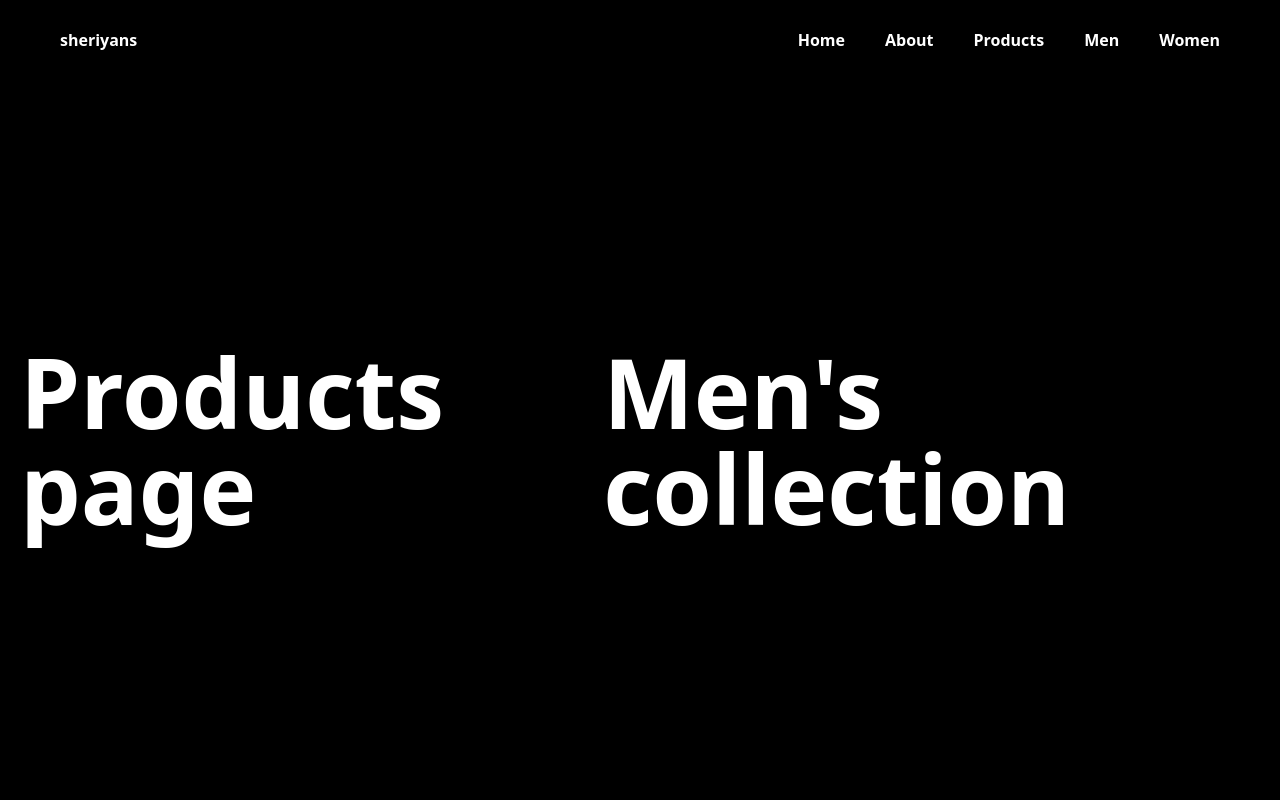
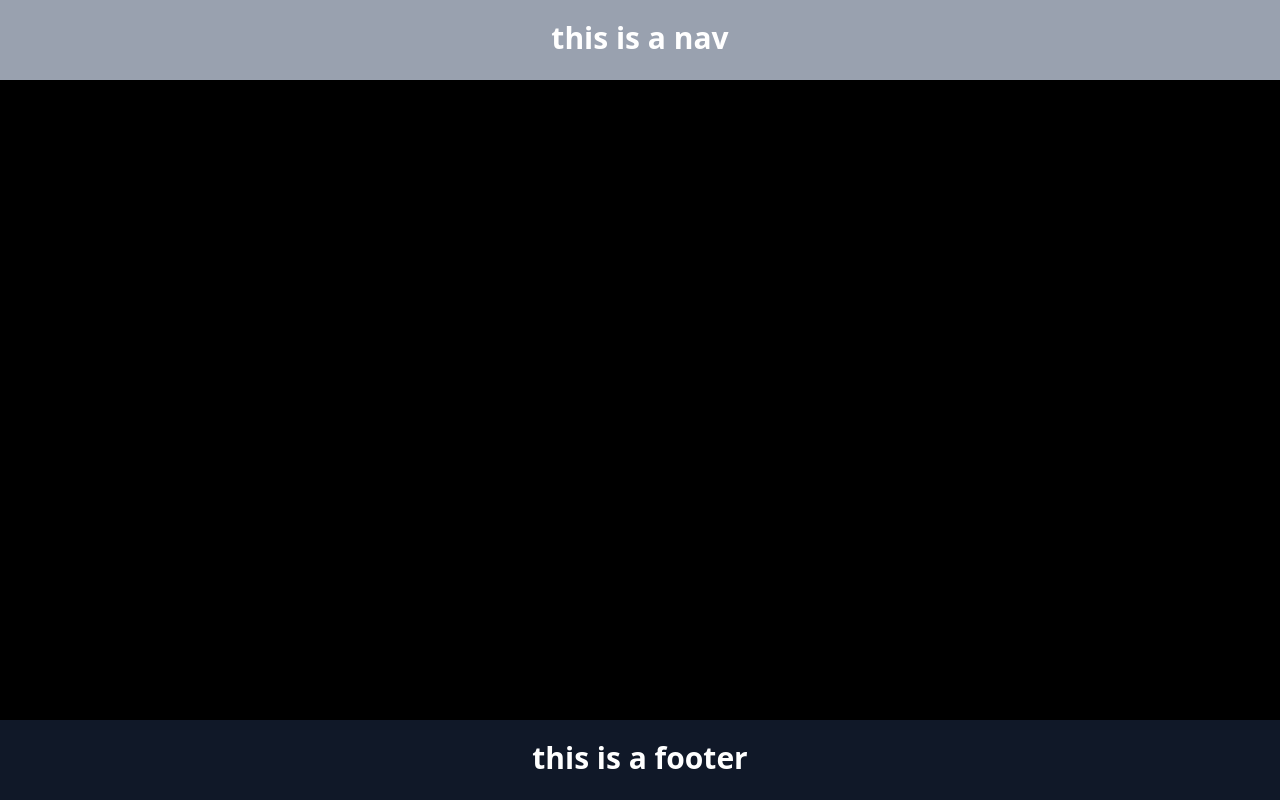
Before and after one commit to dhruval1907/React-cohort22, a React (Vite) app in the folder react-routing/: page /products/men in a window 1280 px wide. Built offline with nearby package versions, Linux system fonts and the light colour scheme.

Commit message:
learning the roting

```diff
--- a/react-routing/src/App.jsx
+++ b/react-routing/src/App.jsx
@@ -1,26 +1,12 @@
 import React from 'react'
-import Home from './pages/Home'
-import {Route, Routes} from "react-router-dom";
-import About from './pages/About';
-import Products from './pages/Product';
-import Notfound from './pages/Notfound';
-import Nav from './components/Nav';
-import Men from './pages/Men';
-import Women from './pages/Women';
+import Nav from './components/Nav'
+import Footer from './components/Footer'
 
 const App = () => {
   return (
-    <div className='h-screen overflow-hidden w-full bg-black text-white font-semibold p-5'>
+    <div className='bg-black h-screen w-full'>
       <Nav/>
-      <Routes>
-        <Route path='/'  element={<Home/>}/>
-        <Route path='/about'  element={<About/>}/>
-        <Route path='/products'  element={<Products/>}>
-          <Route path='men' element={<Men/>}/>
-          <Route path='women' element={<Women/>}/>
-        </Route>
-        <Route path='*' element={<Notfound/>}/>
-      </Routes>
+      <Footer />
     </div>
   )
 }
--- /dev/null
+++ b/react-routing/src/components/Footer.jsx
@@ -0,0 +1,11 @@
+import React from 'react'
+
+const Footer = () => {
+  return (
+    <div className='h-20 bg-gray-900 text-white  w-full absolute bottom-0'>
+       <h1 className='text-3xl font-bold text-center p-5'>this is a footer</h1>
+    </div>
+  )
+}
+
+export default Footer
--- a/react-routing/src/components/Nav.jsx
+++ b/react-routing/src/components/Nav.jsx
@@ -1,20 +1,11 @@
-import React from 'react'
-import { Link, NavLink } from 'react-router-dom'
+import React from "react";
 
 const Nav = () => {
   return (
-    <div className='h-10 w-full flex justify-between px-10 items-center'>
-        <h2>sheriyans</h2>
-        <div className='flex gap-10'>
-            <NavLink to="/">Home</NavLink>
-            <NavLink to="/about">About</NavLink>
-            <NavLink to="/products">Products</NavLink>
-            <NavLink to="/products/men">Men</NavLink>
-            <NavLink to="/products/women">Women</NavLink>
+      <div className="h-20 w-full text-white bg-gray-400">
+      <h1 className="text-3xl font-bold text-center p-5">this is a nav</h1>
+    </div>
+  );
+};
 
-        </div>
-    </div>
-  )
-}
-
-export default Nav
+export default Nav;
--- a/react-routing/src/pages/About.jsx
+++ /dev/null
@@ -1,11 +0,0 @@
-import React from 'react'
-
-const About = () => {
-  return (
-    <div className='h-full w-full flex items-center justify-center'>
-      <h1 className='text-8xl'>About page</h1>
-    </div>
-  )
-}
-
-export default About
--- a/react-routing/src/pages/Home.jsx
+++ /dev/null
@@ -1,11 +0,0 @@
-import React from 'react'
-
-const Home = () => {
-  return (
-    <div className='h-full w-full flex items-center justify-center'>
-      <h1 className='text-8xl'>Home page</h1>
-    </div>
-  )
-}
-
-export default Home
--- a/react-routing/src/pages/Men.jsx
+++ /dev/null
@@ -1,11 +0,0 @@
-import React from 'react'
-
-const Men = () => {
-  return (
-    <div className='flex items-center justify-center'>
-      <h1 className='text-8xl text-white font-semibold'>Men's collection</h1>
-    </div>
-  )
-}
-
-export default Men
--- a/react-routing/src/pages/Product.jsx
+++ /dev/null
@@ -1,14 +0,0 @@
-import React from "react";
-import { Outlet } from "react-router-dom";
-
-const Products = () => {
-  return (
-    <div className="h-full w-full flex items-center justify-center">
-      <h1 className="text-8xl">Products page</h1>
-
-      <Outlet />
-    </div>
-  );
-};
-
-export default Products;
--- a/react-routing/src/pages/Women.jsx
+++ /dev/null
@@ -1,11 +0,0 @@
-import React from 'react'
-
-const Women = () => {
-  return (
-    <div className='flex items-center justify-center'>
-      <h1 className='text-8xl text-white font-semibold'>Women's collection</h1>
-    </div>
-  )
-}
-
-export default Women
```
